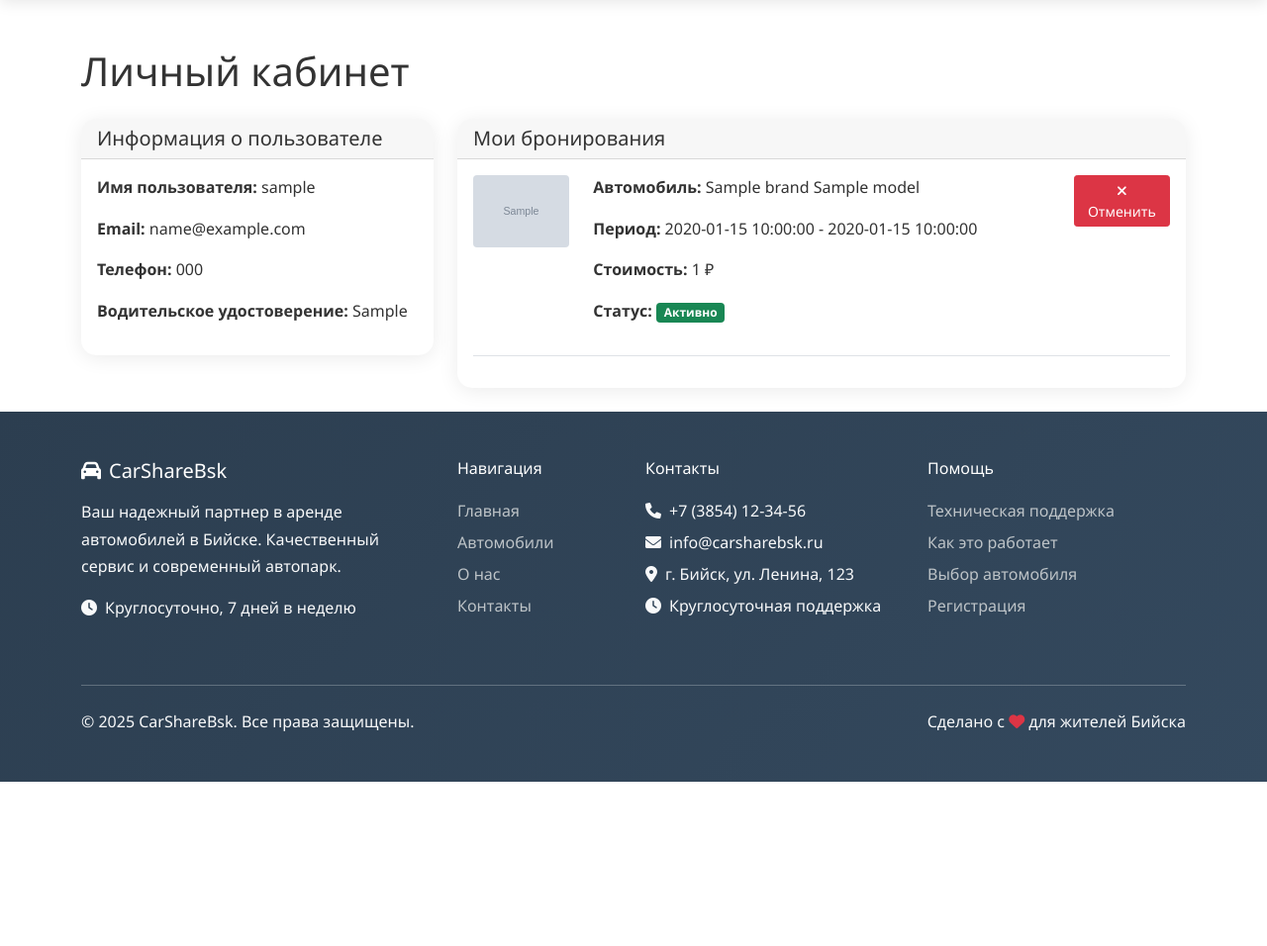
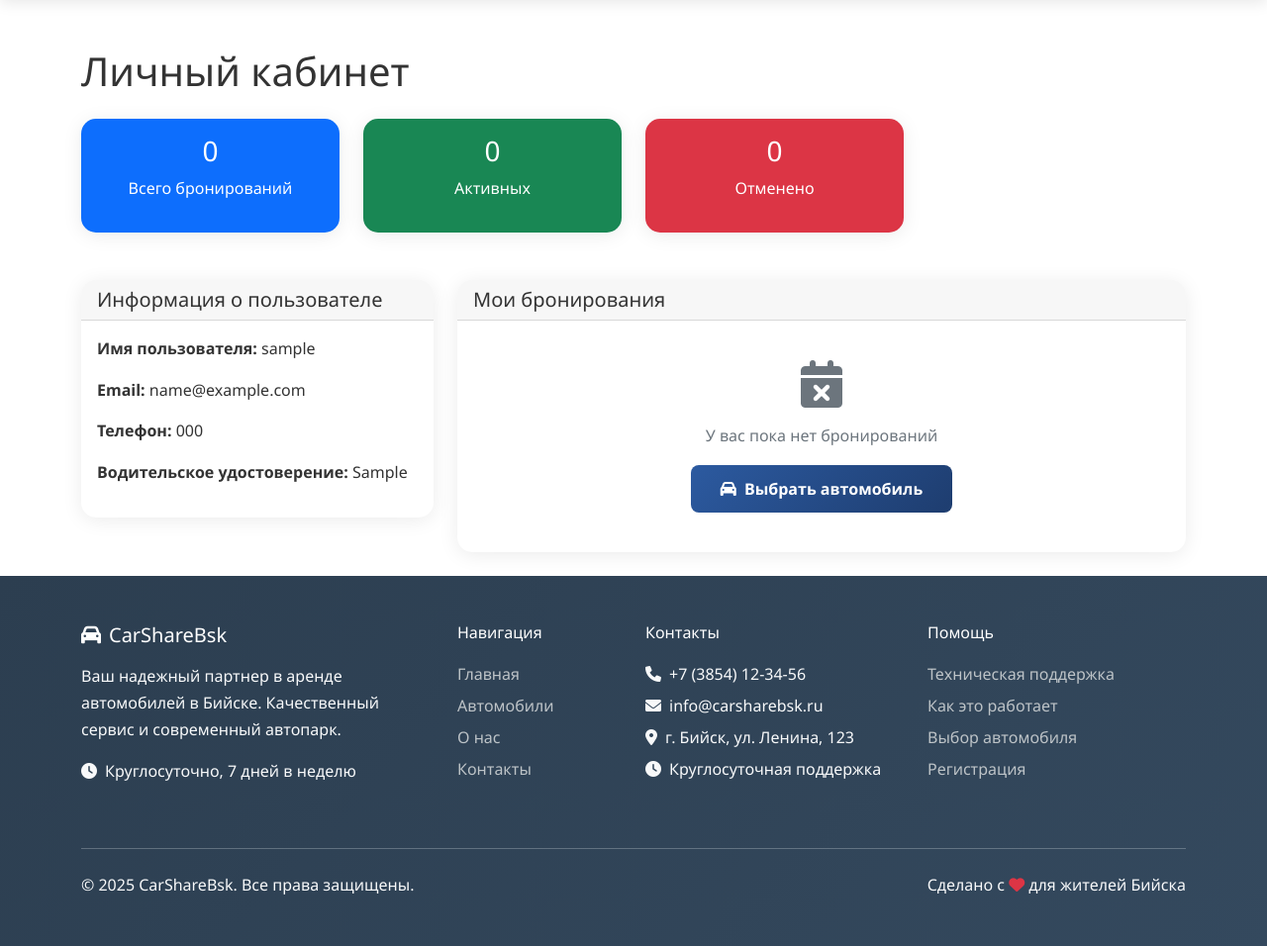
Before and after one commit to Kr0nG/CarSherBsk, a Flask app: page /profile in a window 1280 px wide. Shown: the part 83-1039 px from the top of the page at 99% size. Before the commit the page ends 873 px from the top, so only its background shows below. Run offline with Flask 3, Linux system fonts and the light colour scheme; a user stored in the database is signed in; grey boxes marked "Sample" are stand-in pictures; a database or web service that is not in the repository returns one stand-in record (values such as "Sample title"); some libraries are stand-ins or nearby versions.

Commit message:
Update profile.html

```diff
--- a/templates/profile.html
+++ b/templates/profile.html
@@ -3,6 +3,34 @@
 {% block content %}
 <div class="container mt-5">
     <h1 class="mb-4">Личный кабинет</h1>
+
+    <!-- Статистика бронирований -->
+    <div class="row mb-4">
+        <div class="col-md-3">
+            <div class="card text-white bg-primary">
+                <div class="card-body text-center">
+                    <h3>{{ bookings|length }}</h3>
+                    <p>Всего бронирований</p>
+                </div>
+            </div>
+        </div>
+        <div class="col-md-3">
+            <div class="card text-white bg-success">
+                <div class="card-body text-center">
+                    <h3>{{ bookings|selectattr('status', 'equalto', 'active')|list|length }}</h3>
+                    <p>Активных</p>
+                </div>
+            </div>
+        </div>
+        <div class="col-md-3">
+            <div class="card text-white bg-danger">
+                <div class="card-body text-center">
+                    <h3>{{ bookings|selectattr('status', 'equalto', 'cancelled')|list|length }}</h3>
+                    <p>Отменено</p>
+                </div>
+            </div>
+        </div>
+    </div>
 
     <div class="row">
         <div class="col-md-4">
@@ -27,42 +55,51 @@
                 <div class="card-body">
                     {% if bookings %}
                         {% for booking in bookings %}
-                        <div class="border-bottom pb-3 mb-3">
+                        <div class="border-bottom pb-3 mb-3 {% if booking.status == 'cancelled' %}opacity-75{% endif %}">
                             <div class="row">
                                 <div class="col-md-2">
-                                    <img src="{{ booking.image_url }}" alt="{{ booking.brand }} {{ booking.model }}"
-                                         class="img-fluid rounded" style="max-height: 80px;">
+                                    <img src="{{ booking.car_image or 'https://images.unsplash.com/photo-1549399542-7e3f8b79c341?auto=format&fit=crop&w=200&q=80' }}"
+                                         alt="{{ booking.car_brand }} {{ booking.car_model }}"
+                                         class="img-fluid rounded" style="max-height: 80px; object-fit: cover;">
                                 </div>
                                 <div class="col-md-8">
-                                    <p><strong>Автомобиль:</strong> {{ booking.brand }} {{ booking.model }}</p>
+                                    <p><strong>Автомобиль:</strong> {{ booking.car_brand }} {{ booking.car_model }}</p>
                                     <p><strong>Период:</strong> {{ booking.start_date }} - {{ booking.end_date }}</p>
                                     <p><strong>Стоимость:</strong> {{ booking.total_price }} ₽</p>
                                     <p><strong>Статус:</strong>
                                         {% if booking.status == 'active' %}
                                         <span class="badge bg-success">Активно</span>
+                                        {% elif booking.status == 'cancelled' %}
+                                        <span class="badge bg-danger">Отменено</span>
                                         {% else %}
                                         <span class="badge bg-secondary">{{ booking.status }}</span>
                                         {% endif %}
                                     </p>
+                                    {% if booking.created_at %}
+                                    <p><small class="text-muted">Дата бронирования: {{ booking.created_at.split(' ')[0] }}</small></p>
+                                    {% endif %}
                                 </div>
-                                <div class="col-md-2">
+                                <div class="col-md-2 text-end">
                                     {% if booking.status == 'active' %}
                                     <form method="POST" action="{{ url_for('cancel_booking', booking_id=booking.id) }}"
                                           onsubmit="return confirm('Вы уверены, что хотите отменить бронирование?');">
                                         <button type="submit" class="btn btn-danger btn-sm">
-                                            <i class="fas fa-times"></i> Отменить
+                                            <i class="fas fa-times me-1"></i> Отменить
                                         </button>
                                     </form>
+                                    {% elif booking.status == 'cancelled' %}
+                                    <span class="badge bg-secondary">Недоступно</span>
                                     {% endif %}
                                 </div>
                             </div>
                         </div>
                         {% endfor %}
                     {% else %}
-                        <p class="text-center text-muted">У вас пока нет бронирований</p>
-                        <div class="text-center">
+                        <div class="text-center py-4">
+                            <i class="fas fa-calendar-times fa-3x text-muted mb-3"></i>
+                            <p class="text-muted">У вас пока нет бронирований</p>
                             <a href="{{ url_for('cars') }}" class="btn btn-primary">
-                                <i class="fas fa-car"></i> Выбрать автомобиль
+                                <i class="fas fa-car me-1"></i> Выбрать автомобиль
                             </a>
                         </div>
                     {% endif %}
```
